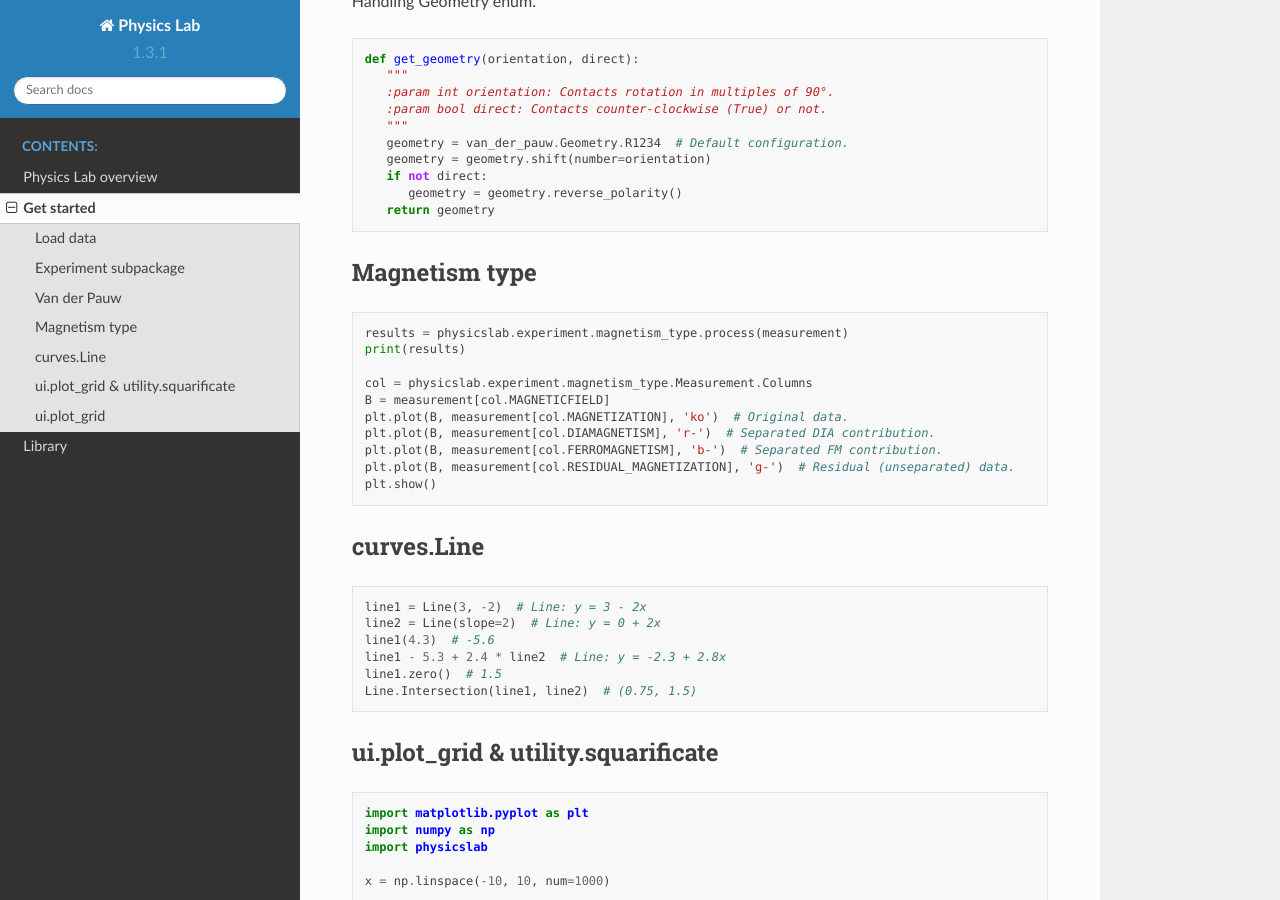
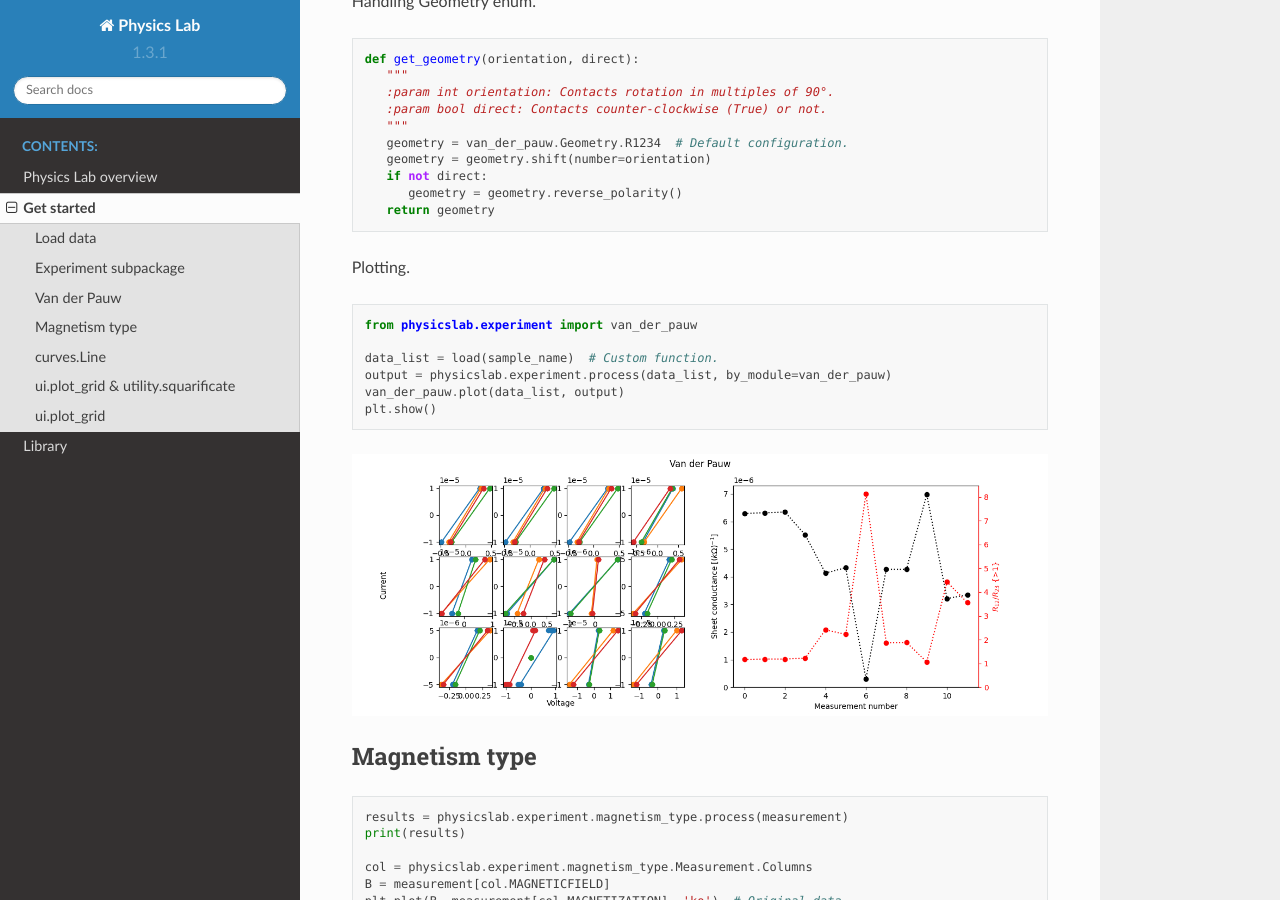
Before and after one commit to martin-brajer/physics-lab, a Sphinx documentation site: the page built from docs/source/get_started.rst, in a window 1280 px wide and 900 px high, scrolled down 1046 px. Built offline with Sphinx 7.4.7 and the Read the Docs theme 2.0.0, drawn with Linux system fonts in a browser that asks for light colours.

Commit message:
Get started plotting
van der pauw

```diff
--- a/docs/source/get_started.rst
+++ b/docs/source/get_started.rst
@@ -70,6 +70,18 @@ Handling Geometry enum.
          geometry = geometry.reverse_polarity()
       return geometry
 
+Plotting.
+
+.. code:: python
+
+   from physicslab.experiment import van_der_pauw
+
+   data_list = load(sample_name)  # Custom function.
+   output = physicslab.experiment.process(data_list, by_module=van_der_pauw)
+   van_der_pauw.plot(data_list, output)
+   plt.show()
+
+.. image:: _static/experiment.van_der_pauw.plot.png
 
 Magnetism type
 --------------
```
Also changed, not shown: docs/source/_static/experiment.van_der_pauw.plot.png (added).
